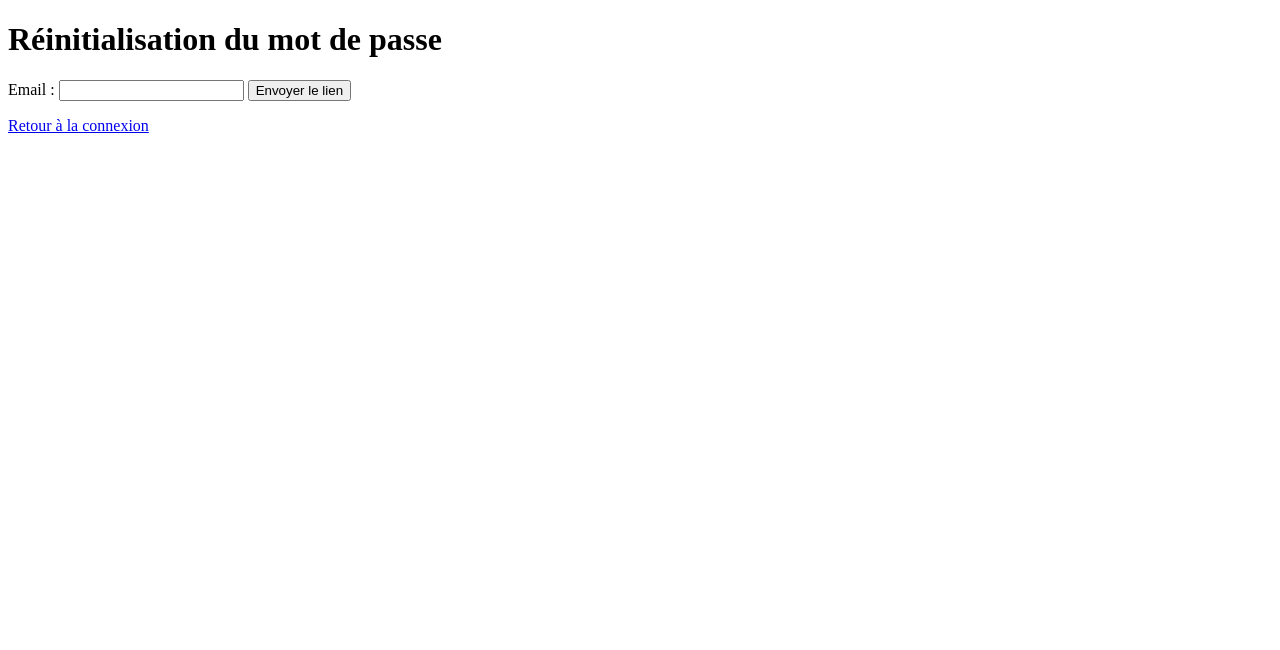
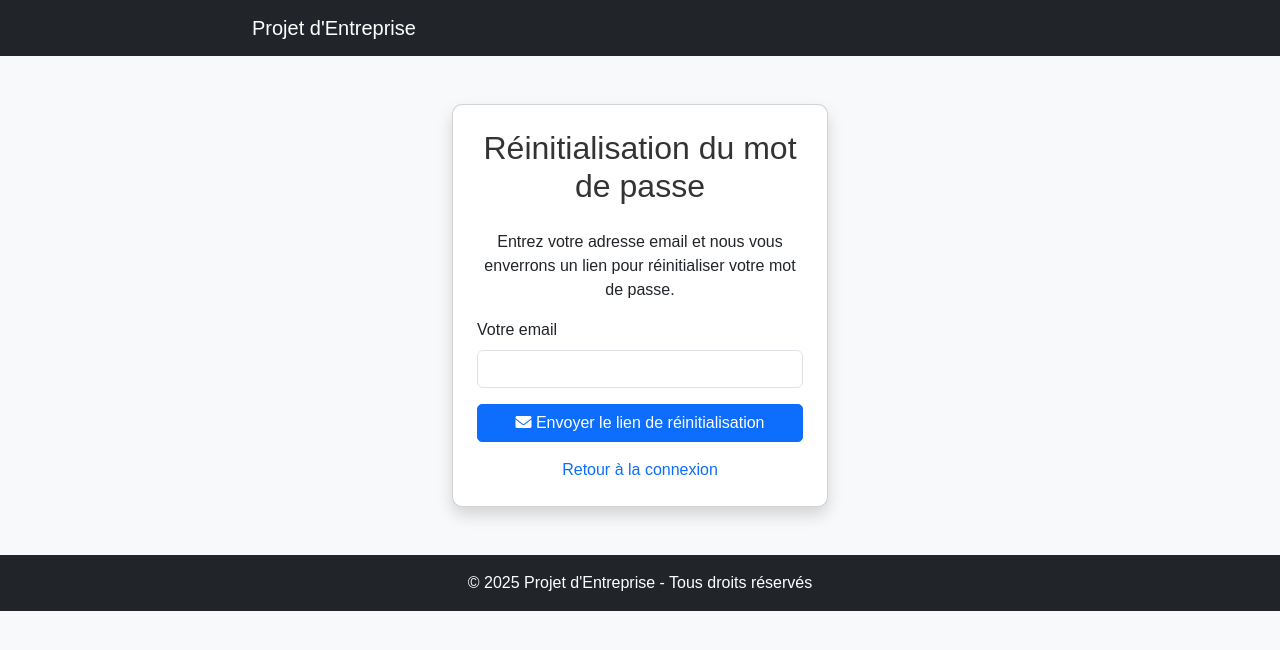
Before and after one commit to Qualixel/IAprojet, a Flask app: template templates/forgot_password.html in a window 1280 px wide. Shown: the top 650 px of the page. Run offline with Flask 3, Linux system fonts and the light colour scheme; the template is opened without the code that fills it, so the values that code supplies are empty.

Commit message:
Ajout de la page forgot_password.html

```diff
--- a/templates/forgot_password.html
+++ b/templates/forgot_password.html
@@ -2,15 +2,60 @@
 <html lang="fr">
 <head>
     <meta charset="UTF-8">
+    <meta name="viewport" content="width=device-width, initial-scale=1">
     <title>Mot de passe oublié</title>
+
+    <!-- Bootstrap CSS -->
+    <link href="https://cdn.jsdelivr.net/npm/bootstrap@5.3.0/dist/css/bootstrap.min.css" rel="stylesheet">
+
+    <!-- Font Awesome -->
+    <link rel="stylesheet" href="https://cdnjs.cloudflare.com/ajax/libs/font-awesome/6.0.0/css/all.min.css">
+
+    <!-- Custom CSS -->
+    <link rel="stylesheet" href="{{ url_for('static', filename='css/style.css') }}">
 </head>
-<body>
-    <h1>Réinitialisation du mot de passe</h1>
-    <form method="POST">
-        <label>Email :</label>
-        <input type="email" name="email" required>
-        <button type="submit">Envoyer le lien</button>
-    </form>
-    <p><a href="/login">Retour à la connexion</a></p>
+<body class="bg-light">
+
+    <!-- Barre de Navigation -->
+    <nav class="navbar navbar-expand-lg navbar-dark bg-dark">
+        <div class="container">
+            <a class="navbar-brand" href="/">Projet d'Entreprise</a>
+        </div>
+    </nav>
+
+    <!-- Contenu de la page -->
+    <div class="container mt-5">
+        <div class="row justify-content-center">
+            <div class="col-md-6">
+                <div class="card shadow p-4">
+                    <h2 class="text-center mb-4">Réinitialisation du mot de passe</h2>
+                    <p class="text-center">Entrez votre adresse email et nous vous enverrons un lien pour réinitialiser votre mot de passe.</p>
+
+                    <form method="POST" action="/forgot_password">
+                        <div class="mb-3">
+                            <label class="form-label">Votre email</label>
+                            <input type="email" class="form-control" name="email" required>
+                        </div>
+                        <button type="submit" class="btn btn-primary w-100">
+                            <i class="fa-solid fa-envelope"></i> Envoyer le lien de réinitialisation
+                        </button>
+                    </form>
+
+                    <div class="text-center mt-3">
+                        <a href="/login" class="text-decoration-none">Retour à la connexion</a>
+                    </div>
+                </div>
+            </div>
+        </div>
+    </div>
+
+    <!-- Pied de Page -->
+    <footer class="bg-dark text-white text-center py-3 mt-5">
+        <p class="mb-0">© 2025 Projet d'Entreprise - Tous droits réservés</p>
+    </footer>
+
+    <!-- Bootstrap JavaScript -->
+    <script src="https://cdn.jsdelivr.net/npm/bootstrap@5.3.0/dist/js/bootstrap.bundle.min.js"></script>
+
 </body>
 </html>
```
